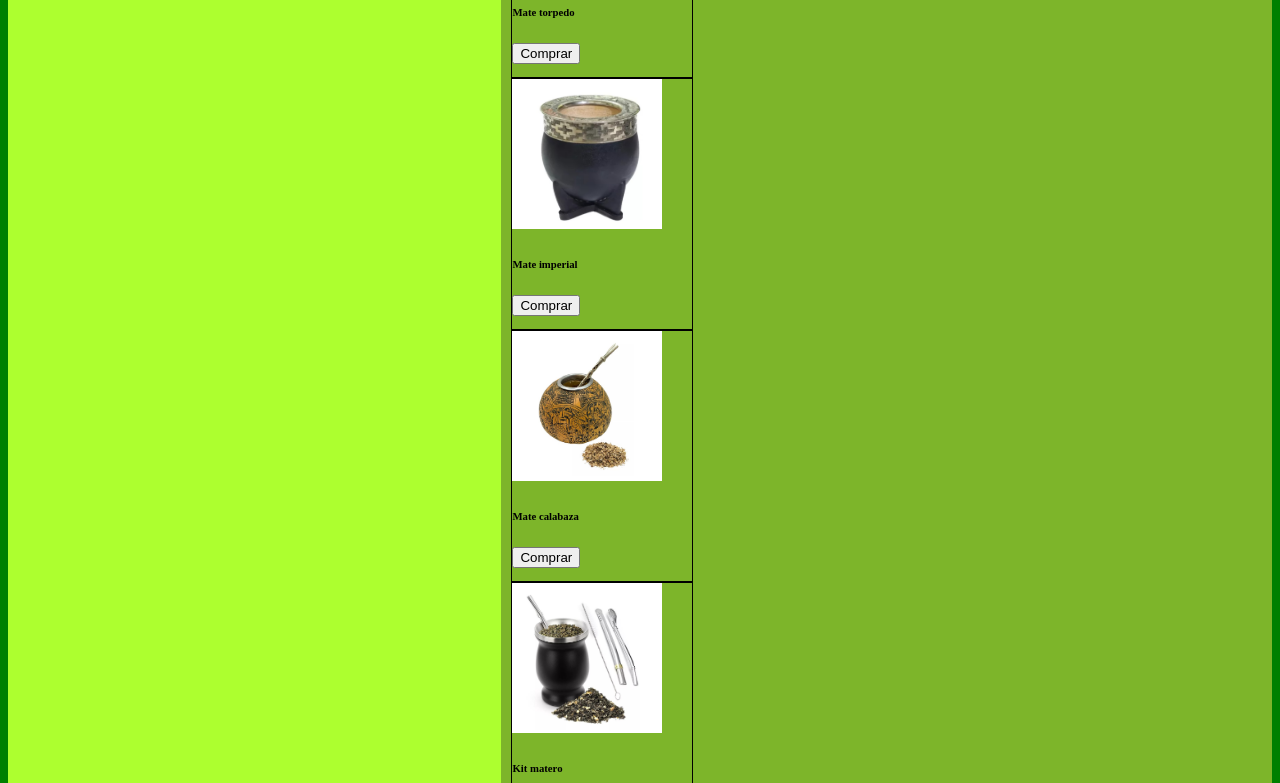
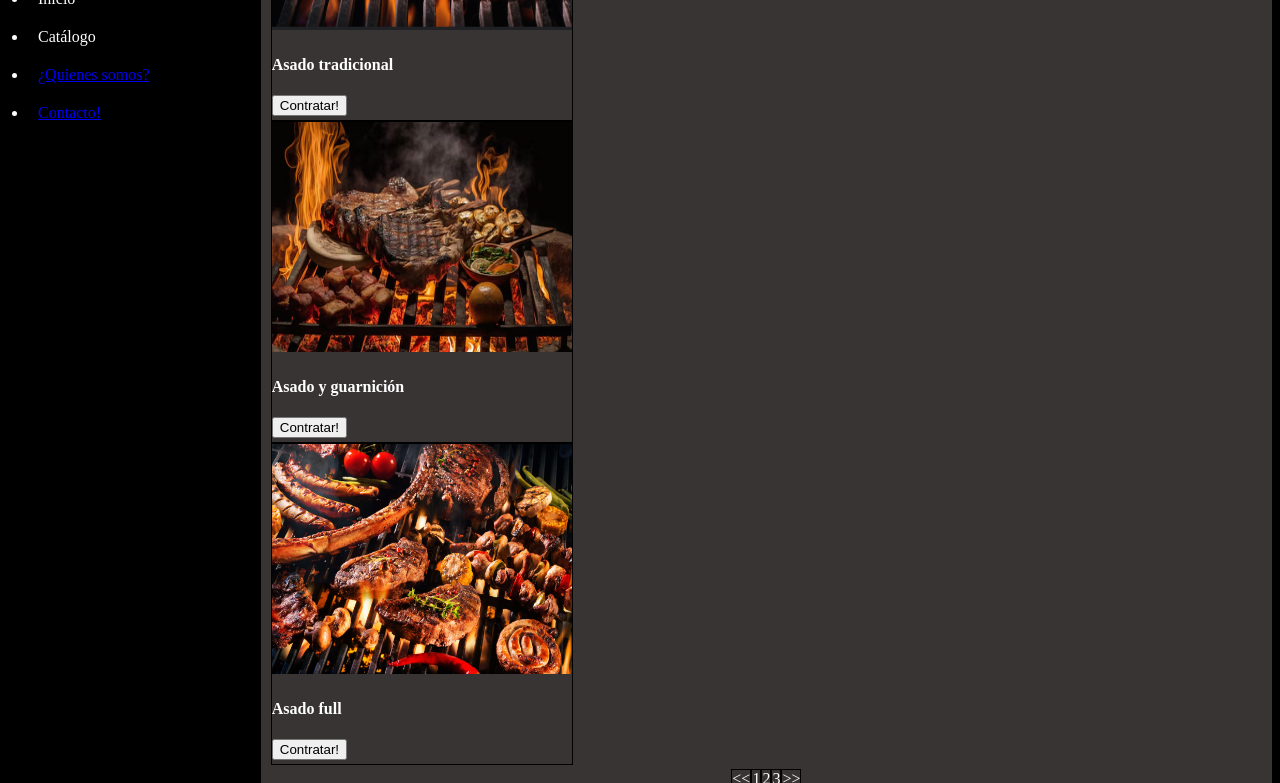
Before and after one commit to Aonikenk-ds/Desaf-o_queries, a plain HTML site: page index.html in a window 1280 px wide. Shown: the part 319-1102 px from the top of the page. Drawn offline with Linux system fonts and the light colour scheme.

Commit message:
first commit

```diff
--- /dev/null
+++ b/assets/css/quienesomos.css
@@ -0,0 +1,13 @@
+body{
+    background-color: black;
+    color: white;
+
+}
+
+main{
+    display: flex;
+    align-items: center;
+    text-align: center;
+    align-content: center;
+
+}
--- a/assets/css/style.css
+++ b/assets/css/style.css
@@ -1,40 +1,53 @@
 body{
-    background-color: green;
+    background-color: black;
 }
 
 .navbar{
     padding: 10px;
     grid-area: uno;
-    background-color: greenyellow;
+    background-color: black;
 
 }
 
 .secciónbusqueda{
     grid-area: dos;
     padding: 10px;
-    background-color: rgb(155, 215, 64);
+    background-color: black;
 }
 
 .secciónprincipal{
     grid-area: tres;
     padding: 10px;
-    background-color: rgb(125, 181, 42);
+    background-color: rgb(57, 52, 52);
+
 
 }
 
+.logo{
+    width: 200px;
+    height: 200px;
+}
+
+
+
 .secciónprincipal img{
-    width: 150px;
-    height: 150px;
+    width: 300px;
+    height: 230px;
 
+}
+
+.navbar ul:hover{
+    background-color: red;
+    border-radius: 20%;
 }
 
 
 
 .card{
     border: solid 1px black;
-    width: 180px;
-    height: 250px;
-
+    width: 300px;
+    height: 320px;
+    gap: 50px  ;
 
 }
 
@@ -56,19 +69,19 @@ body{
 .piedepágina{
     grid-area: cuatro;
     padding: 10px;
-    background-color: rgb(112, 141, 68);
+    background-color: black;
 }
 
 .boxprincipal{
     display: grid;
     border-radius: black 2px;
-    grid-template-columns: auto auto auto;
+    grid-template-columns: 20% 60% 20%;
     grid-template-areas:
     'uno dos dos'
     'uno tres tres'
     'cuatro tres tres'
-
     ;
+    color: white;
 
 }
 
@@ -81,9 +94,7 @@ body{
     width: 100%;
 }
 
-.lavidaesunamte{
-    display: flex;
-}
+
 
 ul{
     padding: 10px;
@@ -106,7 +117,7 @@ ul li{
     .boxprincipal{
         display: grid;
         border: solid black 1px;
-        grid-template-columns: auto auto auto;
+        grid-template-columns: 100%;
         grid-template-areas:
         'uno'
         'dos'
--- a/index.html
+++ b/index.html
@@ -3,7 +3,7 @@
 <head>
     <meta charset="UTF-8">
     <meta name="viewport" content="width=device-width, initial-scale=1.0">
-    <title>Guía estudio</title>
+    <title>Asadoschuleno</title>
     <link rel="stylesheet" href="./assets/css/style.css">
     <script src="https://kit.fontawesome.com/2bba3ee97a.js" crossorigin="anonymous"></script>
 </head>
@@ -14,57 +14,49 @@
 
     <nav class="navbar">
         <div class="lavidaesunmate">
+
+        <img class=logo src="./assets/img/logo.png">
         <i class="fa-brands fa-hotjar"></i>
-        <h4>La vida es un mate</h4>
+        <h2>Asados Chulengo</h2>
         </div>
         <div>
             <ul>
                 <li>Inicio</li>
                 <li>Catálogo</li>
-                <li>Ofertas</li>
-                <li>Contacto</li>
+                <li><a href="./quienessomos.html">¿Quienes somos?</a></li>
+                <li><a href="./contacto.html">Contacto!</a></li>
             </ul>
         </div>
     </nav>
 
-    <div class="secciónbusqueda"> Sección busqueda
+    <div class="secciónbusqueda">
         <div class="filtros">
             <div>
-                <p>Ordenar por</p>
+                <h3>Ingresa el servicio de asado que buscas!</h3>
                 <input class="text" type="text"/>
             </div>
         </div>
     </div>
 
-    <div class="secciónprincipal"> Sección principal
+    <div class="secciónprincipal">
 
         <div class="imagenes">
-
             <div class="card">
-            <img src="./assets/img/mate torpedo.jpg" alt="mate torpedo">
-            <h6>Mate torpedo</h6>
-            <button>Comprar</button>
+            <img src="./assets/img/asado1.png" alt="Asado tradicional">
+            <h4>Asado tradicional</h4>
+            <button>Contratar!</button>
             </div>
 
             <div class="card">
-            <img src="./assets/img/mate imperial.jpg" alt="mate imperial">
-            <h6>Mate imperial</h6>
-            <button>Comprar</button>
+            <img src="./assets/img/asado2.png" alt="Asado y guarnición">
+            <h4>Asado y guarnición</h4>
+            <button>Contratar!</button>
             </div>
 
             <div class="card">
-            <img src="./assets/img/mate calabaza.jpg" alt="mate calabaza">
-            <h6>Mate calabaza</h6>
-            <button>Comprar</button>
-            </div>
-
-            <div class="card">
-            <img src="./assets/img/kit matero.jpg" alt="kit matero">
-            <h6>Kit matero</h6>
-            <button>Comprar</button>
-            </div>
-
-
+            <img src="./assets/img/asado3.png" alt="Asado full">
+            <h4>Asado full</h4>
+            <button>Contratar!</button>
         </div>
 
         <section class="numeros">
```
Also changed, not shown: contacto.html (added, +19 -0 lines), quienessomos.html (added, +22 -0 lines), assets/img/asado1.png (added), assets/img/asado2.png (added), assets/img/asado3.png (added), assets/img/kit matero.jpg (deleted), assets/img/logo.png (added), assets/img/mate calabaza.jpg (deleted), assets/img/mate imperial.jpg (deleted), assets/img/mate torpedo.jpg (deleted).
